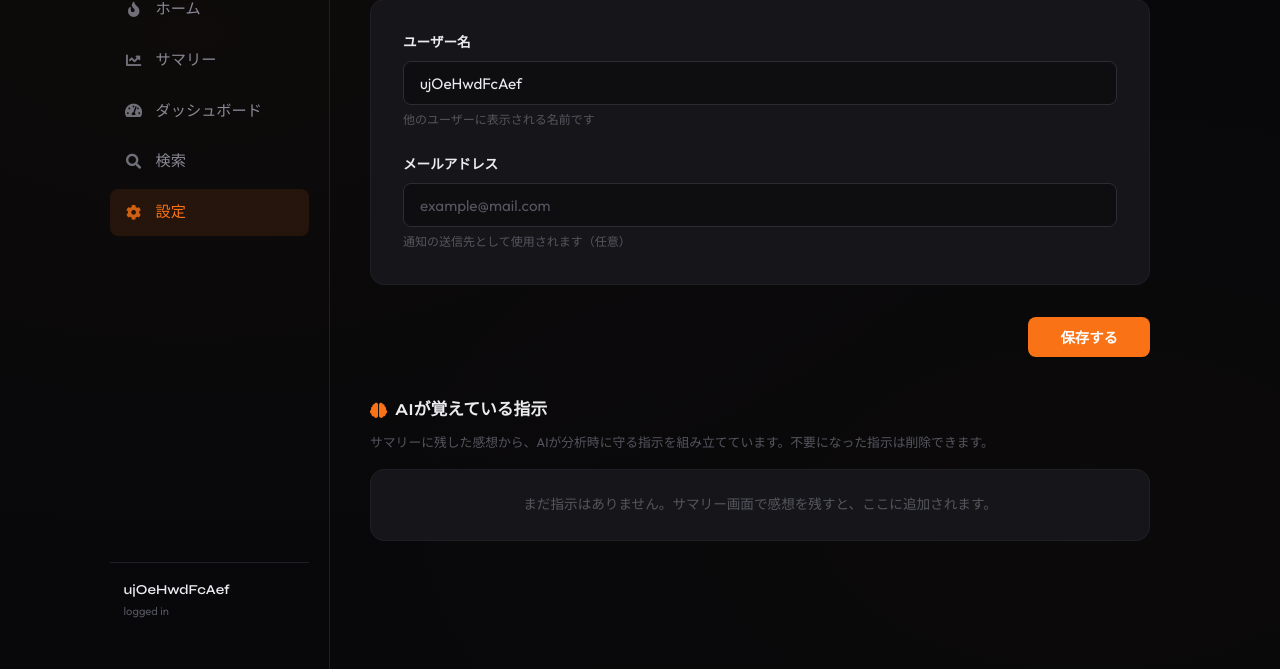
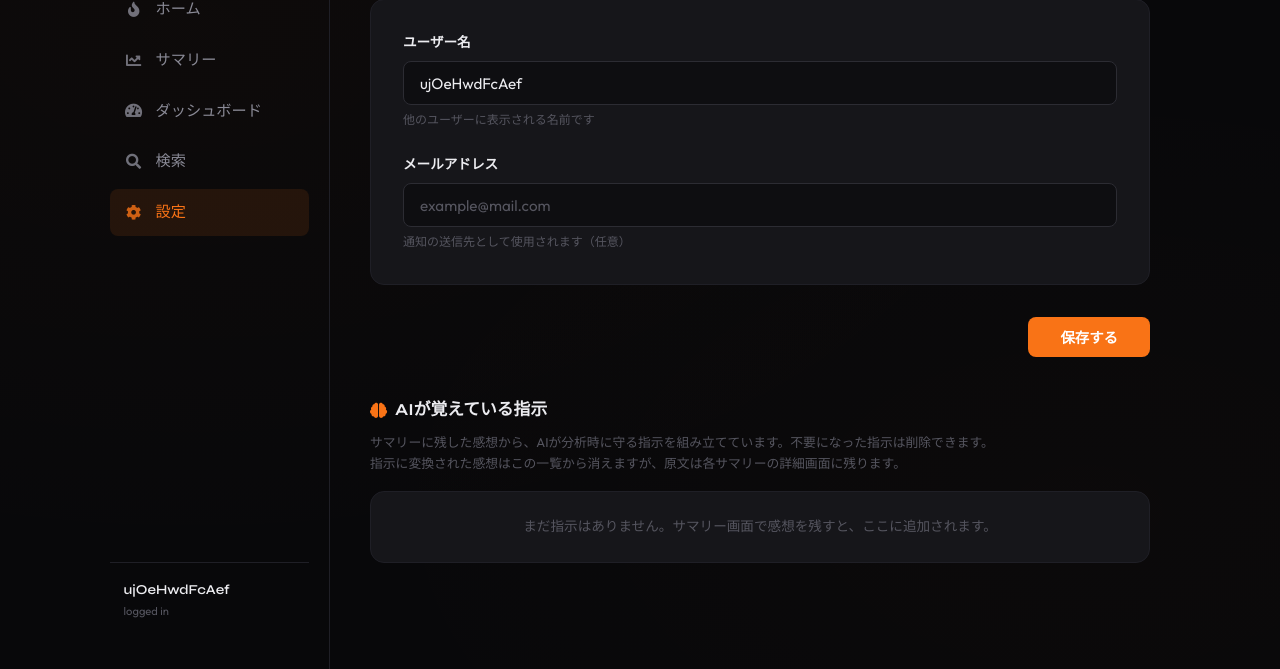
Before and after one commit to bon10/admonish-grumbler, a Flask app: page /settings in a window 1280 px wide. Shown: the part 131-800 px from the top of the page. Run offline with Flask 2, Linux system fonts and the light colour scheme; data that the repository does not hold is empty; some libraries are stand-ins or nearby versions.

Commit message:
指示に変換された感想の原文の在り処を設定画面に注記する

```diff
--- a/app/templates/settings.html
+++ b/app/templates/settings.html
@@ -35,7 +35,8 @@
 <div class="settings-section">
   <h2 class="settings-section-title"><i class="fas fa-brain"></i> AIが覚えている指示</h2>
   <p class="settings-section-hint">
-    サマリーに残した感想から、AIが分析時に守る指示を組み立てています。不要になった指示は削除できます。
+    サマリーに残した感想から、AIが分析時に守る指示を組み立てています。不要になった指示は削除できます。<br>
+    指示に変換された感想はこの一覧から消えますが、原文は各サマリーの詳細画面に残ります。
   </p>
 
   {% if feedback.pending %}
```
